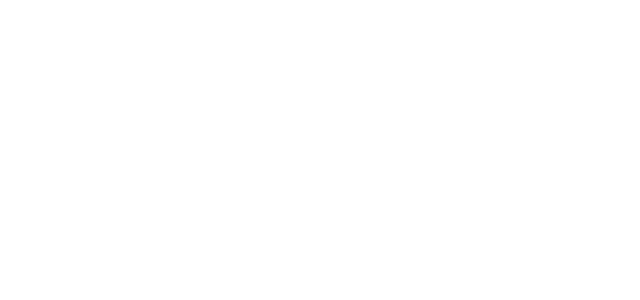
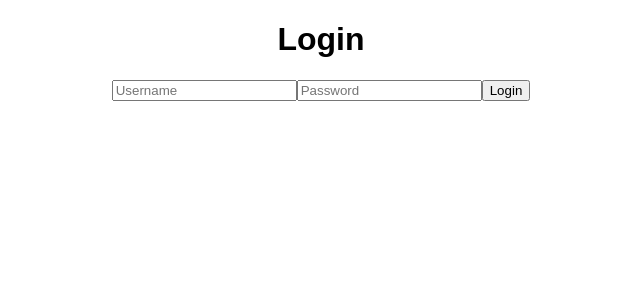
Before and after one commit to DonovanGreen/AutoCM-React, a React (Create React App) app: page / in a window 1280 px wide. Shown: the top 300 px of the page, without its empty margins (319-959 px from the left). Built offline with nearby package versions, Linux system fonts and the light colour scheme.

Commit message:
user can login and added calendar component

```diff
--- a/package.json
+++ b/package.json
@@ -3,8 +3,11 @@
   "version": "0.1.0",
   "private": true,
   "dependencies": {
+    "moment": "^2.19.2",
     "react": "^16.1.1",
+    "react-big-calendar": "^0.17.0",
     "react-dom": "^16.1.1",
+    "react-router-dom": "^4.2.2",
     "react-scripts": "1.0.17"
   },
   "scripts": {
--- a/src/App.js
+++ b/src/App.js
@@ -1,11 +1,57 @@
 import React, { Component } from 'react';
 import './App.css';
+import  'react-big-calendar/lib/css/react-big-calendar.css'
+import MyCalendar from './components/MyCalendar'
+import { BrowserRouter as Router, Route } from 'react-router-dom';
+import PropTypes from 'prop-types'
+import Login from './components/Login'
+import Home from './components/Home'
+import SessionsAdapter from './adapters/SessionsAdapter'
+
 
 class App extends Component {
+
+  static contextTypes = {
+    router: PropTypes.object
+  }
+
+  constructor() {
+    super()
+    this.state = {
+      currentUser: {}
+    }
+  }
+
+  renderLogin = () => {
+    return(
+      <Login getUser={this.getUser} />
+    )
+  }
+
+  renderHome = () => {
+    return(
+      <Home currentUser={this.state.currentUser}/>
+    )
+  }
+
+  getUser = (user) => {
+   return SessionsAdapter.getUser(user)
+   .then( (userData) => {
+     this.setState({
+       currentUser: userData
+     })
+     localStorage.setItem('token', userData.jwt)
+   })
+   .then(() => {
+     this.context.router.history.push("/home")
+   })
+ }
+
   render() {
     return (
       <div className="App">
-
+        <Route exact path="/" render={this.renderLogin}/>
+        <Route exact path="/home" render={this.renderHome}/>
       </div>
     );
   }
--- /dev/null
+++ b/src/adapters/SessionsAdapter.js
@@ -0,0 +1,30 @@
+const path = 'http://localhost:3000/api/v1/sessions'
+export default class SessionsAdapter {
+
+  static getUser(user){
+    return fetch(path, {
+      method: 'POST',
+      headers: headers(),
+      body: JSON.stringify(user)
+    })
+    .then( resp => resp.json())
+  }
+
+  // static currentUser(){
+  //   return fetch(`${path}/current_user`, {
+  //     method: 'GET',
+  //     headers: headers()
+  //   })
+  //     .then(res=> { return res.json()
+  //     })
+  // }
+}
+
+let headers = () => {
+  const token = localStorage.getItem('token')
+  return {
+    'Accept': 'application/json',
+    'Content-Type': 'application/json',
+    'Authorization': `${token}`
+  }
+}
--- /dev/null
+++ b/src/components/Home.js
@@ -0,0 +1,18 @@
+import React from 'react'
+
+export default class Home extends React.Component {
+  constructor(){
+    super()
+    this.state = {
+      currentUser: {}
+    }
+  }
+
+  render() {
+    return(
+      <div>
+        <p> Home </p>
+      </div>
+    )
+  }
+}
--- /dev/null
+++ b/src/components/Login.js
@@ -0,0 +1,44 @@
+import React from 'react'
+
+export default class Login extends React.Component {
+  constructor() {
+    super()
+    this.state = {
+      company: "",
+      password: ""
+    }
+  }
+
+  handleChange = (e) => {
+    let property = e.target.name
+    let value = e.target.value
+    this.setState({
+      [property]: value
+    })
+  }
+
+  handleSubmit = (e) => {
+    e.preventDefault()
+    let user = this.state
+    this.props.getUser(user)
+  }
+
+
+  render() {
+    return(
+      <div id="login-page">
+        <div className="enter-site">
+          <div className="enter-site-inner">
+            <form id="user-login" onSubmit={this.handleSubmit}>
+              <h1 className="text-primary">Login</h1>
+              <input onChange={this.handleChange} name="company" type="text" placeholder="Username"/>
+              <input onChange={this.handleChange} name="password" type="password" placeholder="Password"/>
+              <button type="submit">Login</button>
+            </form>
+          </div>
+        </div>
+      </div>
+    )
+  }
+
+}
--- /dev/null
+++ b/src/components/MyCalendar.js
@@ -0,0 +1,45 @@
+import React, { Component } from 'react';
+import 'react-big-calendar/lib/css/react-big-calendar.css'
+import BigCalendar from 'react-big-calendar';
+import moment from 'moment';
+
+BigCalendar.momentLocalizer(moment);
+
+export default class MyCalendar extends React.Component {
+
+    constructor(props, context) {
+      super(props, context);
+    }
+
+    editEvent = (e) => {
+      alert("this have been selected ")
+      console.log(e)
+      debugger
+    }
+
+    editSlot = () => {
+      alert("selected this slot")
+    }
+
+    render() {
+      return (
+        <div>
+          <BigCalendar
+            tep={60}
+            defaultDate={new Date(2015, 6, 1)}
+            culture='en-GB'
+            onSelectSlot={this.editSlot}
+            onSelectEvent={this.editEvent}
+            events={[
+                {
+                  'title': 'All Day Event very long title',
+                  'allDay': true,
+                  'start': new Date(2015, 3, 0),
+                  'end': new Date(2015, 3, 1)
+                }
+              ]}
+            views={['month', 'week', 'day', 'agenda']}/>
+        </div>
+      );
+    }
+  }
--- a/src/index.js
+++ b/src/index.js
@@ -3,6 +3,7 @@ import ReactDOM from 'react-dom';
 import './index.css';
 import App from './App';
 import registerServiceWorker from './registerServiceWorker';
+import { BrowserRouter as Router } from 'react-router-dom'
 
-ReactDOM.render(<App />, document.getElementById('root'));
+ReactDOM.render(<Router><App /></Router>, document.getElementById('root'));
 registerServiceWorker();
```
Also changed, not shown: 1 other file (tests, documents, lock files or other folders).
